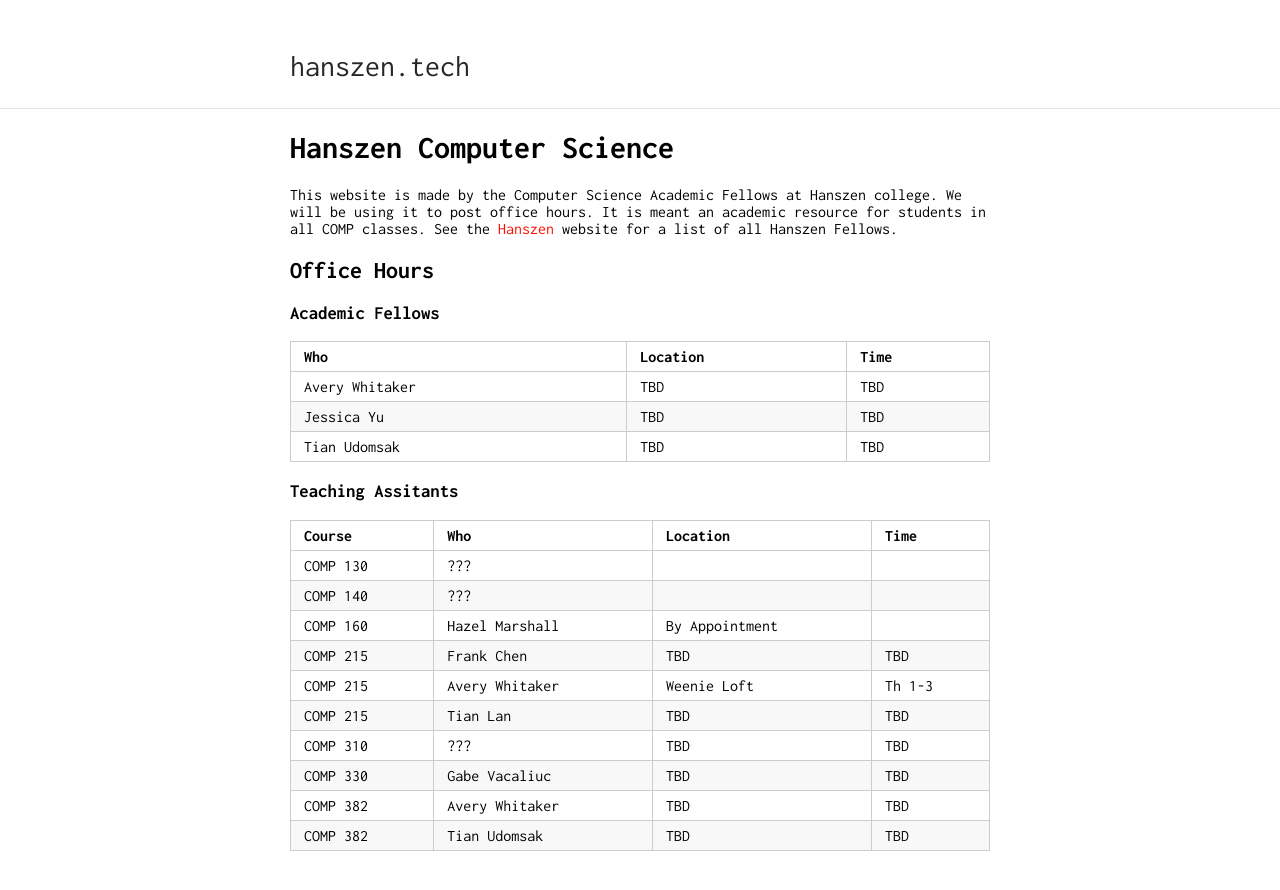
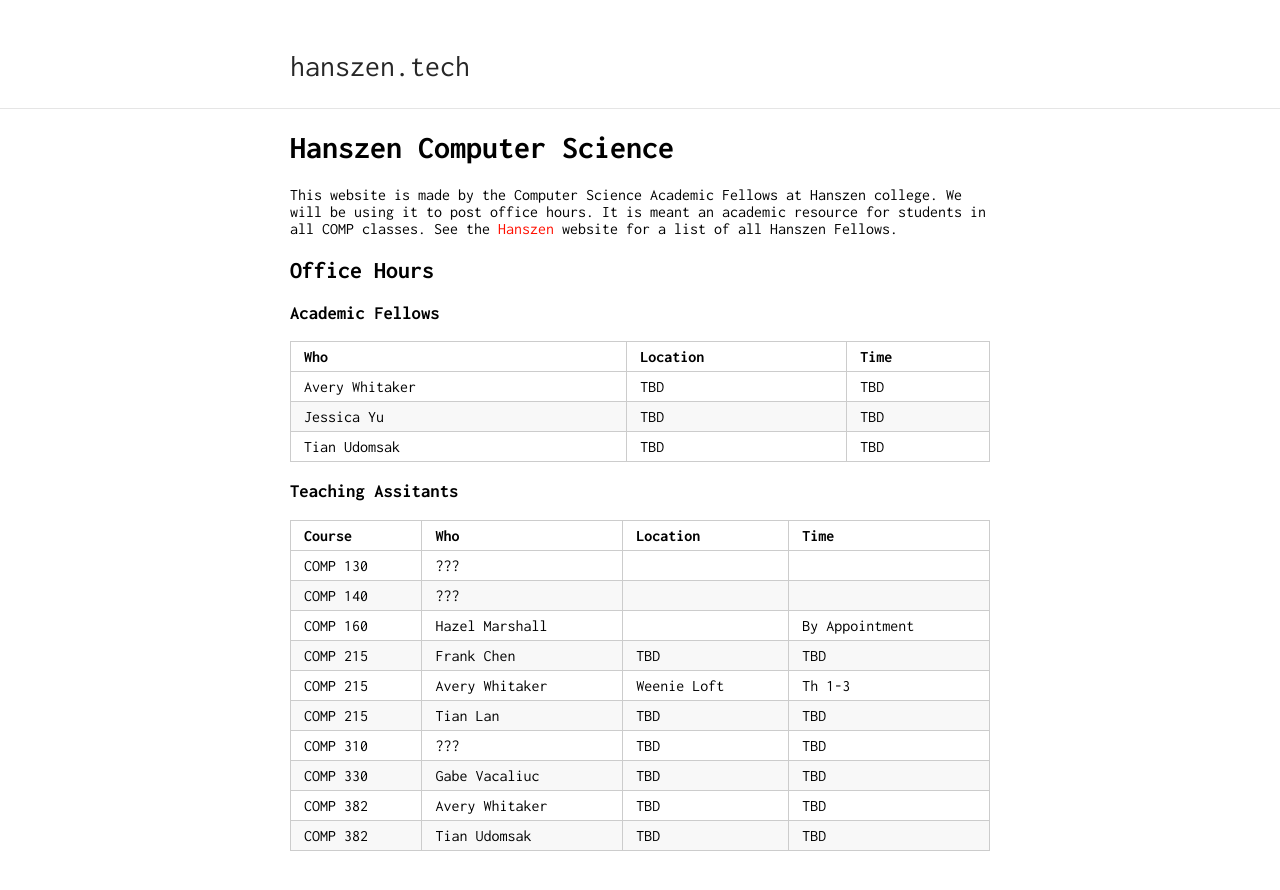
Before and after one commit to Avery-Whitaker/hanszen.tech, a Jekyll site: the page built from index.md, in a window 1280 px wide. Shown: the top 890 px of the page. Built offline with Jekyll 4.4.1, drawn with Linux system fonts in a browser that asks for light colours; our own code applies the rules of GitHub Pages for plain Markdown files.

```diff
--- a/index.md
+++ b/index.md
@@ -22,7 +22,7 @@ Course   | Who        |Location | Time
 ---------|------------|---------|--------
 COMP 130 | ???
 COMP 140 | ???
-COMP 160 | Hazel Marshall | By Appointment
+COMP 160 | Hazel Marshall | | By Appointment
 COMP 215 | Frank Chen   | TBD | TBD
 COMP 215 | Avery Whitaker | Weenie Loft | Th 1-3
 COMP 215 | Tian Lan | TBD | TBD
```
